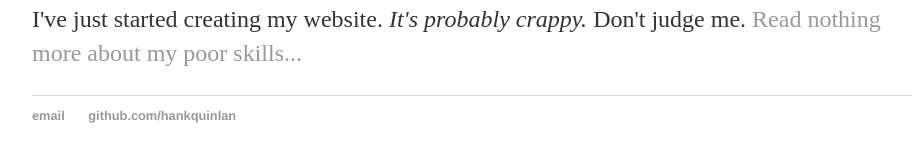
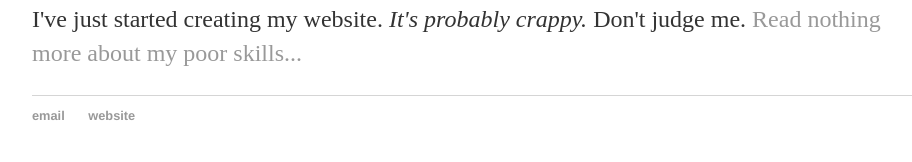
Before and after one commit to ameliefar/ameliefar.github.io, a Jekyll site: the page built from index.html, in a window 1280 px wide. Shown: the part 194-356 px from the top of the page, without its empty margins (160-1072 px from the left). Built offline with Jekyll 4.4.1, drawn with Linux system fonts in a browser that asks for light colours.

Commit message:
Update default.html

```diff
--- a/_layouts/default.html
+++ b/_layouts/default.html
@@ -21,8 +21,8 @@
 			</div><!-- /.container -->
 			<footer>
 	    		<ul>
-	        		<li><a href="mailto:hankquinlanhub@gmail.com">email</a></li>
-	        		<li><a href="https://github.com/hankquinlan">github.com/hankquinlan</a></li>
+	        		<li><a href="mailto:akf0020b@auburn.edu">email</a></li>
+	        		<li><a href="https://github.com/ameliefar">website</a></li>
 				</ul>
 			</footer>
 		</body>
```
